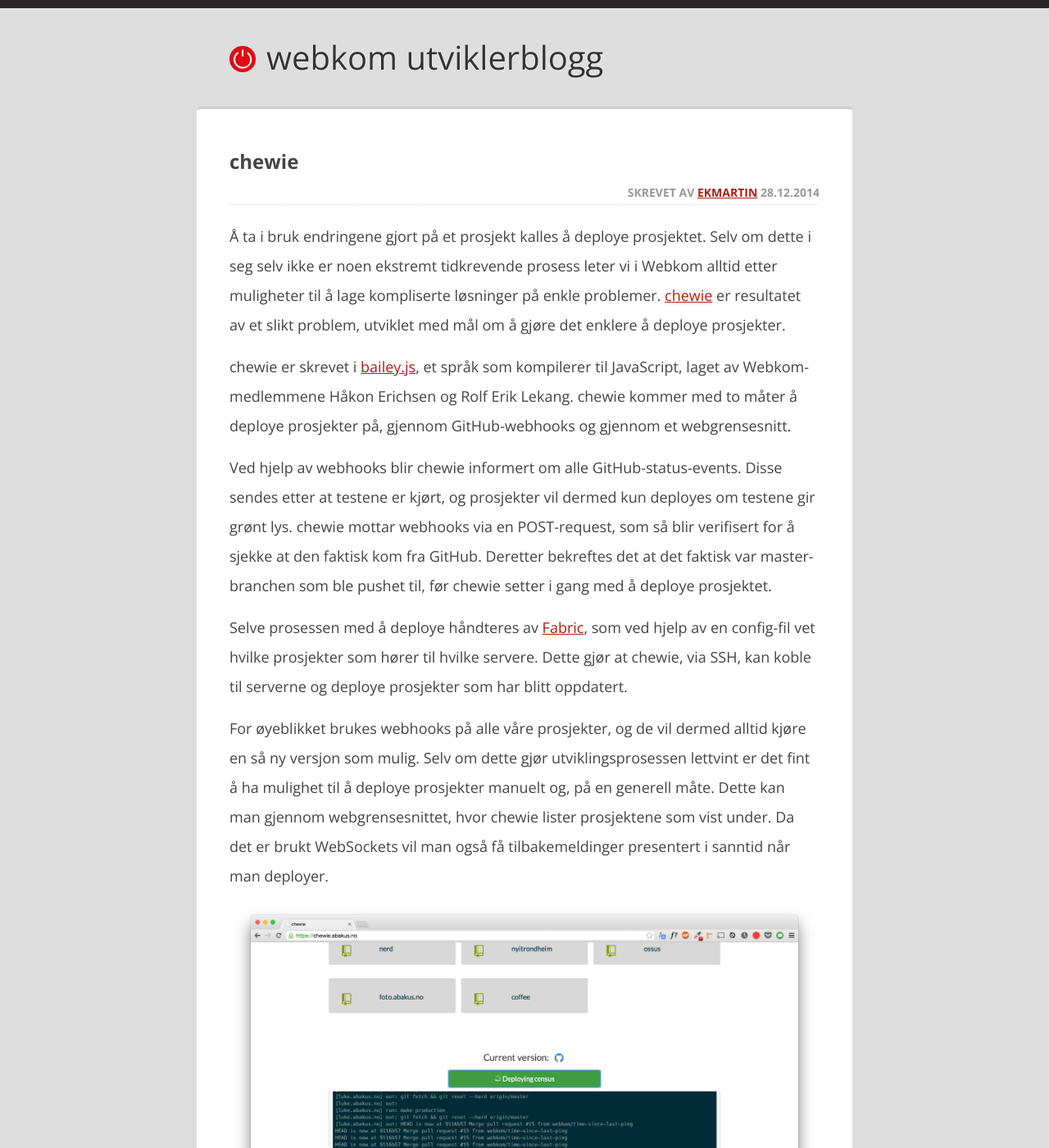
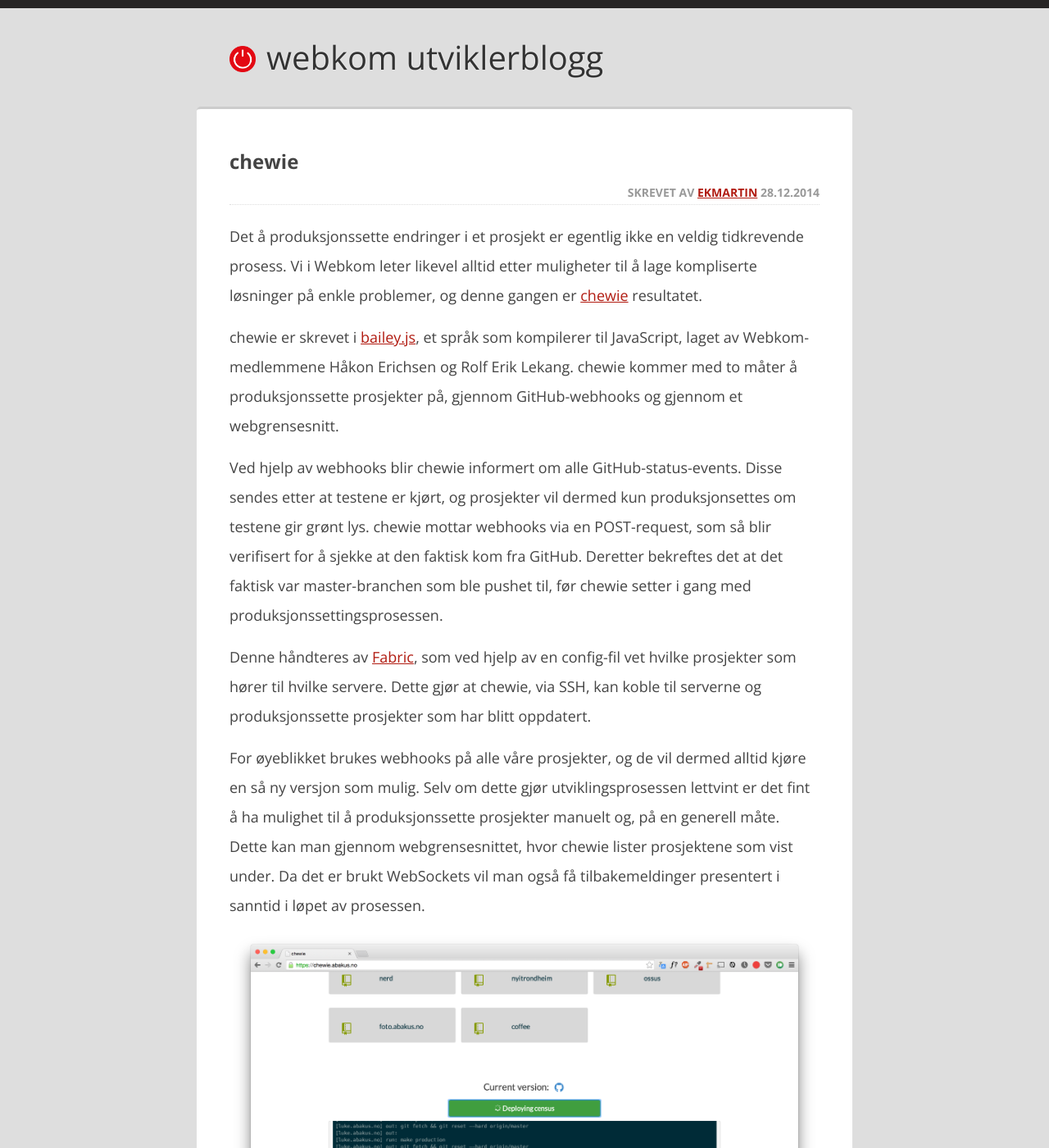
Before and after one commit to webkom/webkom.github.io, a Jekyll site: the page built from _posts/2014-12-28-chewie.md, in a window 1280 px wide and 1400 px high. Shown: the whole window at 82% size. Built offline with Jekyll 4.4.1, drawn with Linux system fonts in a browser that asks for light colours; comment, search, counter and statistics services are not loaded.

Commit message:
Rephrase a few sentences and translate the word deploy

```diff
--- a/_posts/2014-12-28-chewie.md
+++ b/_posts/2014-12-28-chewie.md
@@ -5,15 +5,15 @@
 
 ---
 
-Å ta i bruk endringene gjort på et prosjekt kalles å *deploye* prosjektet. Selv om dette i seg selv ikke er noen ekstremt tidkrevende prosess leter vi i Webkom alltid etter muligheter til å lage kompliserte løsninger på enkle problemer. [chewie](https://github.com/webkom/chewie) er resultatet av et slikt problem, utviklet med mål om å gjøre det enklere å deploye prosjekter.
+Det å produksjonssette endringer i et prosjekt er egentlig ikke en veldig tidkrevende prosess. Vi i Webkom leter likevel alltid etter muligheter til å lage kompliserte løsninger på enkle problemer, og denne gangen er [chewie](https://github.com/webkom/chewie) resultatet.
 
-chewie er skrevet i [bailey.js](http://haeric.github.io/bailey.js/), et språk som kompilerer til JavaScript, laget av Webkom-medlemmene Håkon Erichsen og Rolf Erik Lekang. chewie kommer med to måter å deploye prosjekter på, gjennom GitHub-webhooks og gjennom et webgrensesnitt.
+chewie er skrevet i [bailey.js](http://haeric.github.io/bailey.js/), et språk som kompilerer til JavaScript, laget av Webkom-medlemmene Håkon Erichsen og Rolf Erik Lekang. chewie kommer med to måter å produksjonssette prosjekter på, gjennom GitHub-webhooks og gjennom et webgrensesnitt.
 
-Ved hjelp av webhooks blir chewie informert om alle GitHub-status-events. Disse sendes etter at testene er kjørt, og prosjekter vil dermed kun deployes om testene gir grønt lys. chewie mottar webhooks via en POST-request, som så blir verifisert for å sjekke at den faktisk kom fra GitHub. Deretter bekreftes det at det faktisk var master-branchen som ble pushet til, før chewie setter i gang med å deploye prosjektet.
+Ved hjelp av webhooks blir chewie informert om alle GitHub-status-events. Disse sendes etter at testene er kjørt, og prosjekter vil dermed kun produksjonsettes om testene gir grønt lys. chewie mottar webhooks via en POST-request, som så blir verifisert for å sjekke at den faktisk kom fra GitHub. Deretter bekreftes det at det faktisk var master-branchen som ble pushet til, før chewie setter i gang med produksjonssettingsprosessen.
 
-Selve prosessen med å deploye håndteres av [Fabric](http://fabfile.org), som ved hjelp av en config-fil vet hvilke prosjekter som hører til hvilke servere. Dette gjør at chewie, via SSH, kan koble til serverne og deploye prosjekter som har blitt oppdatert.
+Denne håndteres av [Fabric](http://fabfile.org), som ved hjelp av en config-fil vet hvilke prosjekter som hører til hvilke servere. Dette gjør at chewie, via SSH, kan koble til serverne og produksjonssette prosjekter som har blitt oppdatert.
 
-For øyeblikket brukes webhooks på alle våre prosjekter, og de vil dermed alltid kjøre en så ny versjon som mulig. Selv om dette gjør utviklingsprosessen lettvint er det fint å ha mulighet til å deploye prosjekter manuelt og, på en generell måte. Dette kan man gjennom webgrensesnittet, hvor chewie lister prosjektene som vist under. Da det er brukt WebSockets vil man også få tilbakemeldinger presentert i sanntid når man deployer.
+For øyeblikket brukes webhooks på alle våre prosjekter, og de vil dermed alltid kjøre en så ny versjon som mulig. Selv om dette gjør utviklingsprosessen lettvint er det fint å ha mulighet til å produksjonssette prosjekter manuelt og, på en generell måte. Dette kan man gjennom webgrensesnittet, hvor chewie lister prosjektene som vist under. Da det er brukt WebSockets vil man også få tilbakemeldinger presentert i sanntid i løpet av prosessen.
 
 ![chewies webgrensesnitt](/images/posts/2014-12-28-chewie-screenshot.png)
 
```
